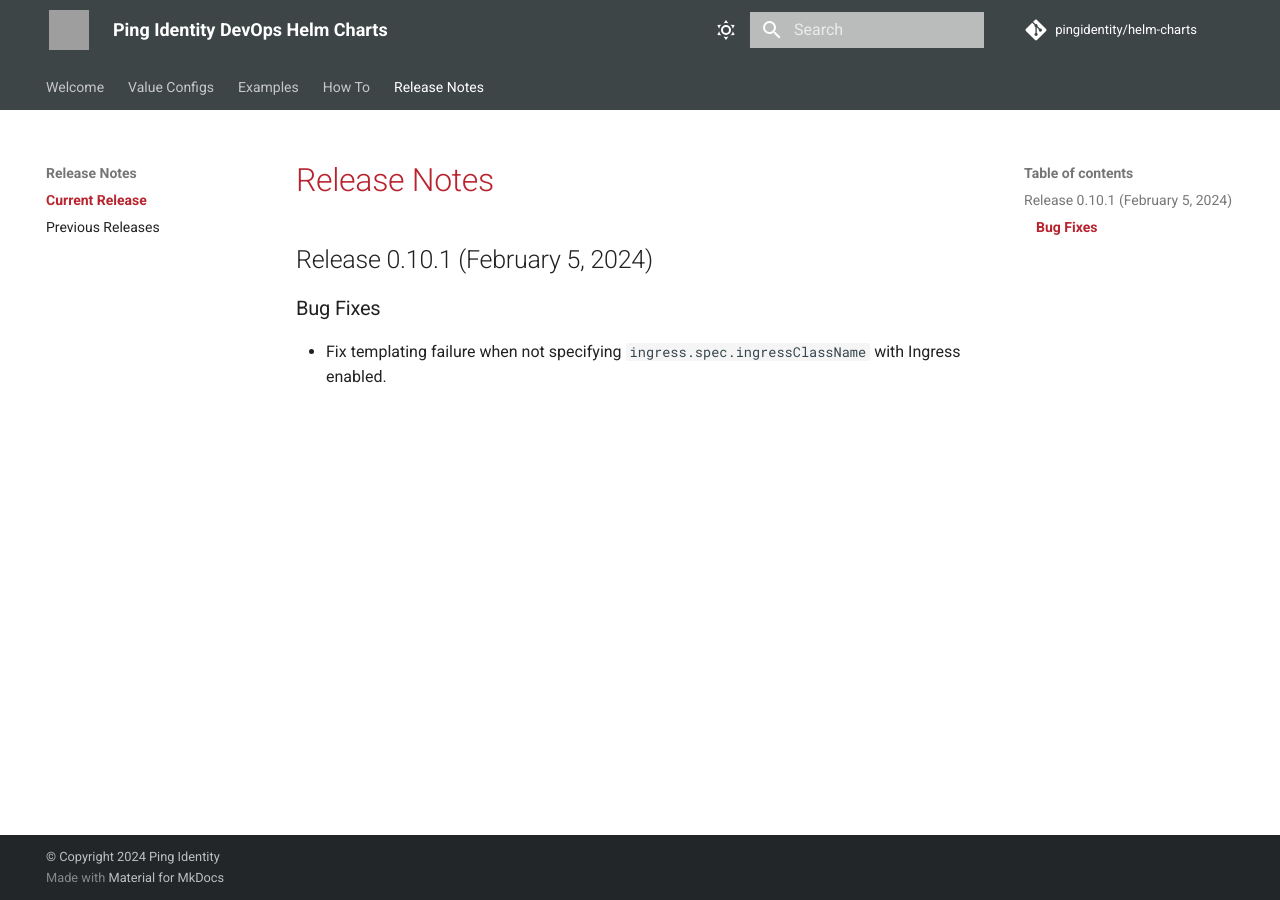
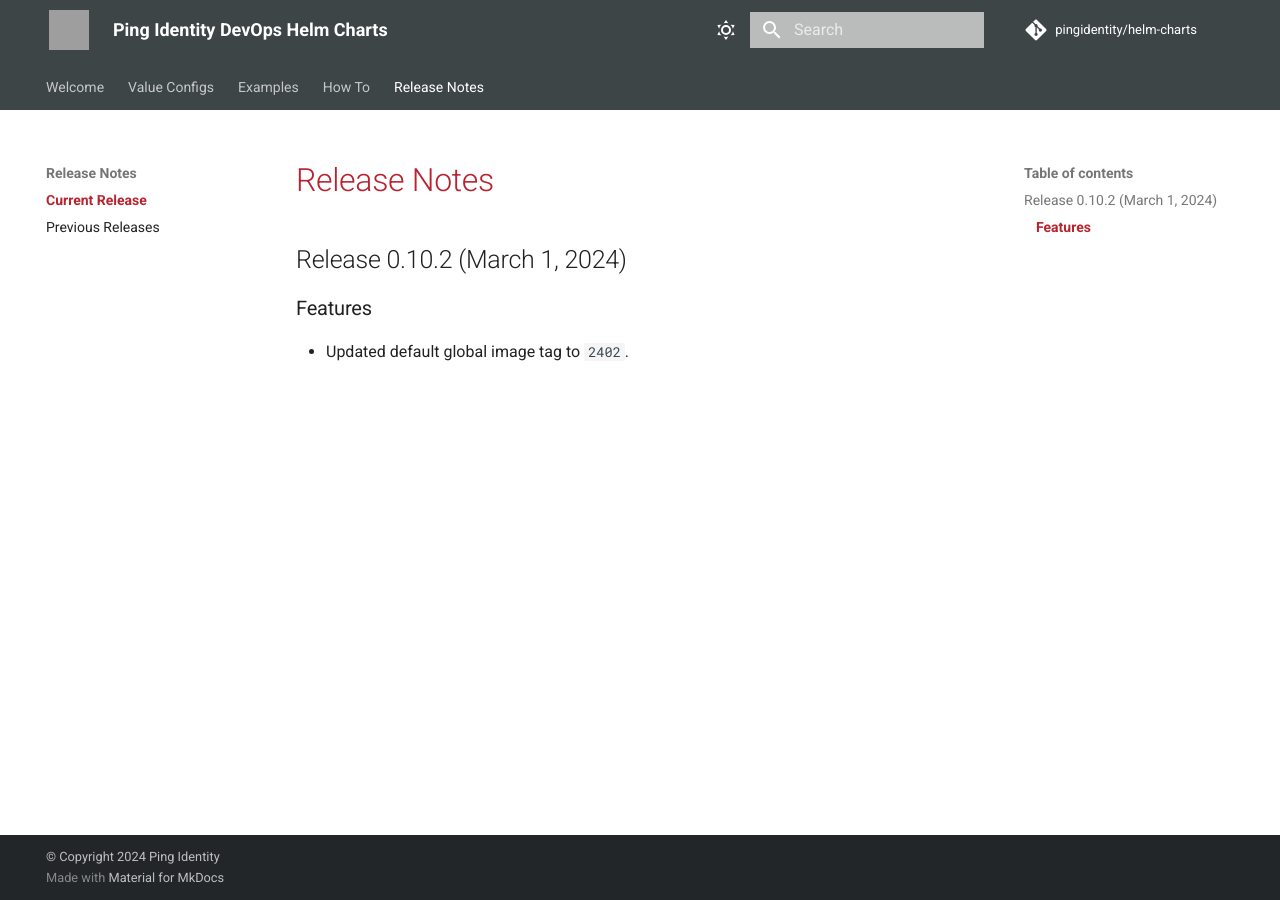
Before and after one commit to pingidentity/helm-charts, an MkDocs documentation site: the page built from docs/release-notes/currentRelease.md, in a window 1280 px wide. Built offline with MkDocs 1.6.1 and Material for MkDocs 9.7.7, drawn with Linux system fonts in a browser that asks for light colours; comment, search, counter and statistics services are not loaded; grey boxes are pictures that could not be loaded.

Commit message:
Release 0.10.2

```diff
--- a/docs/release-notes/currentRelease.md
+++ b/docs/release-notes/currentRelease.md
@@ -1,4 +1,4 @@
 # Release Notes
-## Release 0.10.1 (February 5, 2024)
-### Bug Fixes ###
-  - Fix templating failure when not specifying `ingress.spec.ingressClassName` with Ingress enabled.
+## Release 0.10.2 (March 1, 2024)
+### Features ###
+  - Updated default global image tag to `2402`.
```
Also changed, not shown: docs/config/supported-values.md (+1 -1 lines), docs/index.yaml (+13 -1 lines), docs/release-notes/previousReleases.md (+4 -0 lines), 2 other files.
